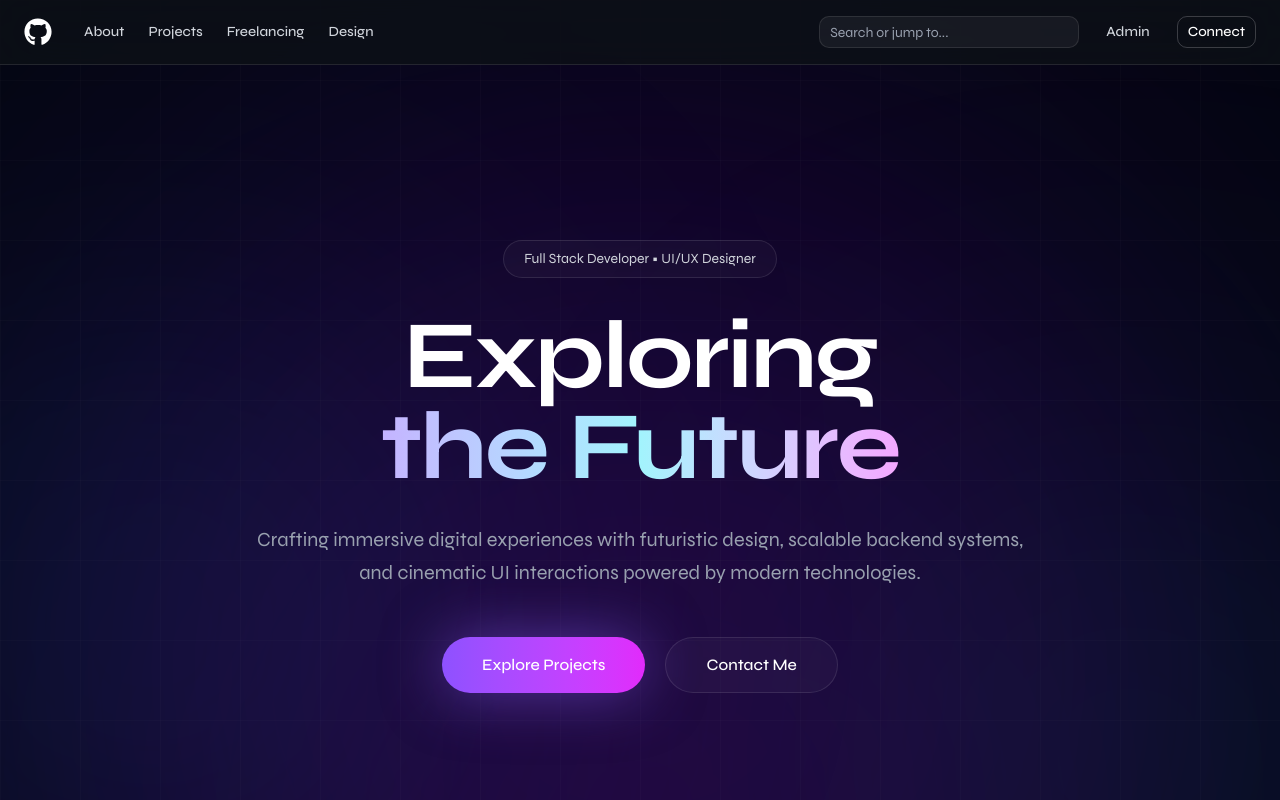
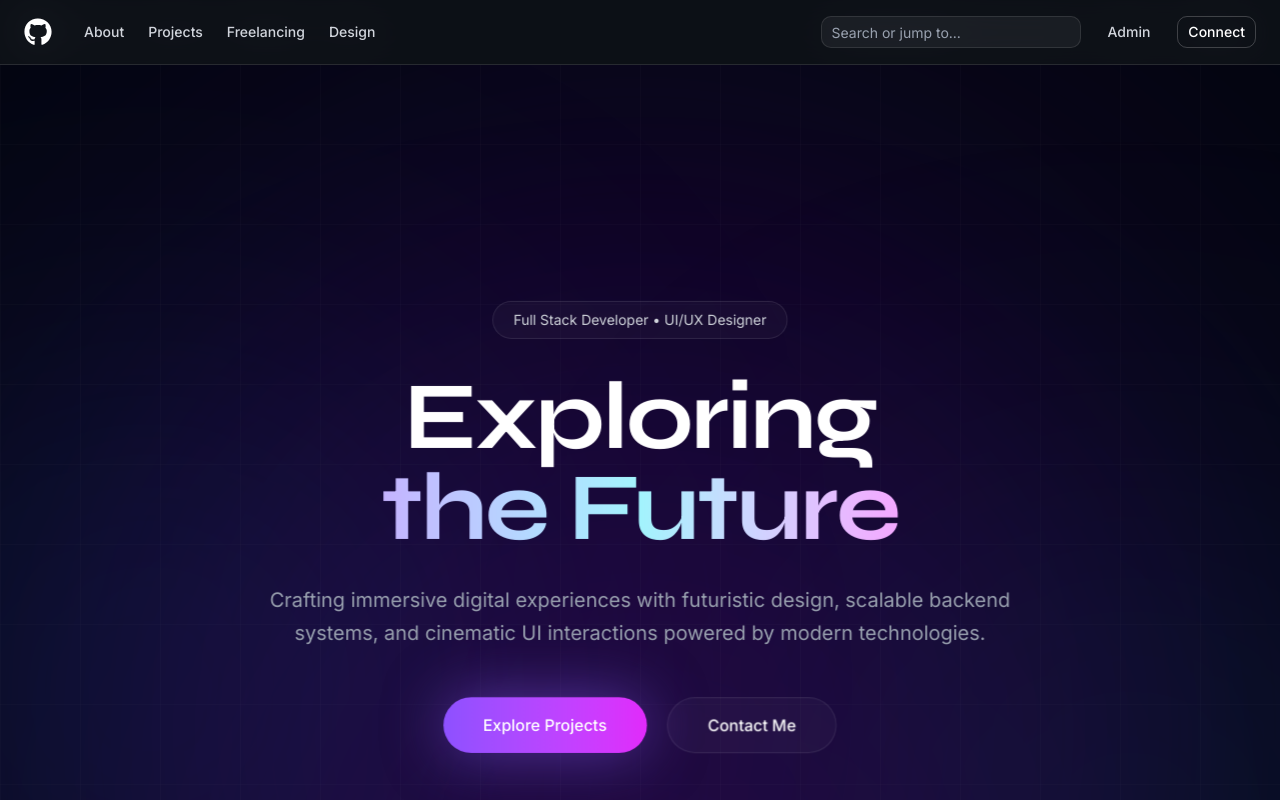
Before and after one commit to uixPhuke/portfolio, a Next.js app: page / in a window 1280 px wide. Shown: the top 800 px of the page. Built offline with nearby package versions, Linux system fonts and the light colour scheme.

Commit message:
feat: enhance layout with new font integration and improved structure

```diff
--- a/app/layout.tsx
+++ b/app/layout.tsx
@@ -1,16 +1,27 @@
 import type { Metadata } from "next"
-import { Syne } from "next/font/google"
+import { Syne, Inter } from "next/font/google"
+
 import "./globals.css"
+
+import Navbar from "@/components/navbar"
+import Footer from "@/components/footer"
+import ScrollToTop from "@/components/scrollToTop"
+
+const inter = Inter({
+  subsets: ["latin"],
+  variable: "--font-inter",
+  weight: ["400", "500", "600", "700"],
+})
 
 const syne = Syne({
   subsets: ["latin"],
   variable: "--font-syne",
-  weight: ["400", "500", "600", "700", "800"],
+  weight: ["500", "600", "700", "800"],
 })
 
 export const metadata: Metadata = {
-  title: "My App",
-  description: "Generated by Next.js",
+  title: "Rohan Borah",
+  description: "Portfolio Website",
 }
 
 export default function RootLayout({
@@ -18,10 +29,30 @@ export default function RootLayout({
 }: Readonly<{
   children: React.ReactNode
 }>) {
+
+
   return (
     <html lang="en">
-      <body className={`${syne.className} antialiased`}>
-        {children}
+      <body
+        className={`
+          ${inter.variable}
+          ${syne.variable}
+          bg-[#0d1117]
+          text-white
+          antialiased
+        `}
+      >
+
+        <Navbar />
+
+
+        <main className="pt-16">
+          {children}
+        </main>
+
+        <Footer />
+        <ScrollToTop />
+
       </body>
     </html>
   )
```
